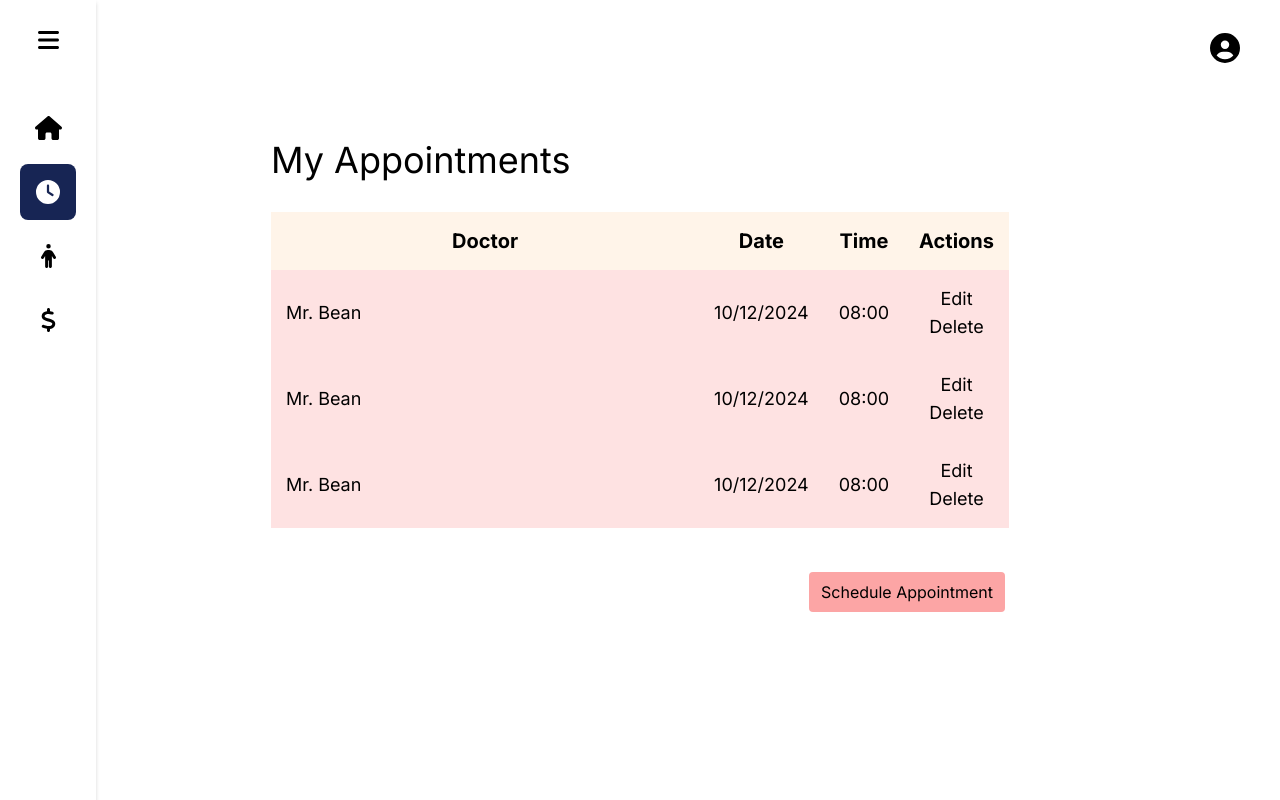
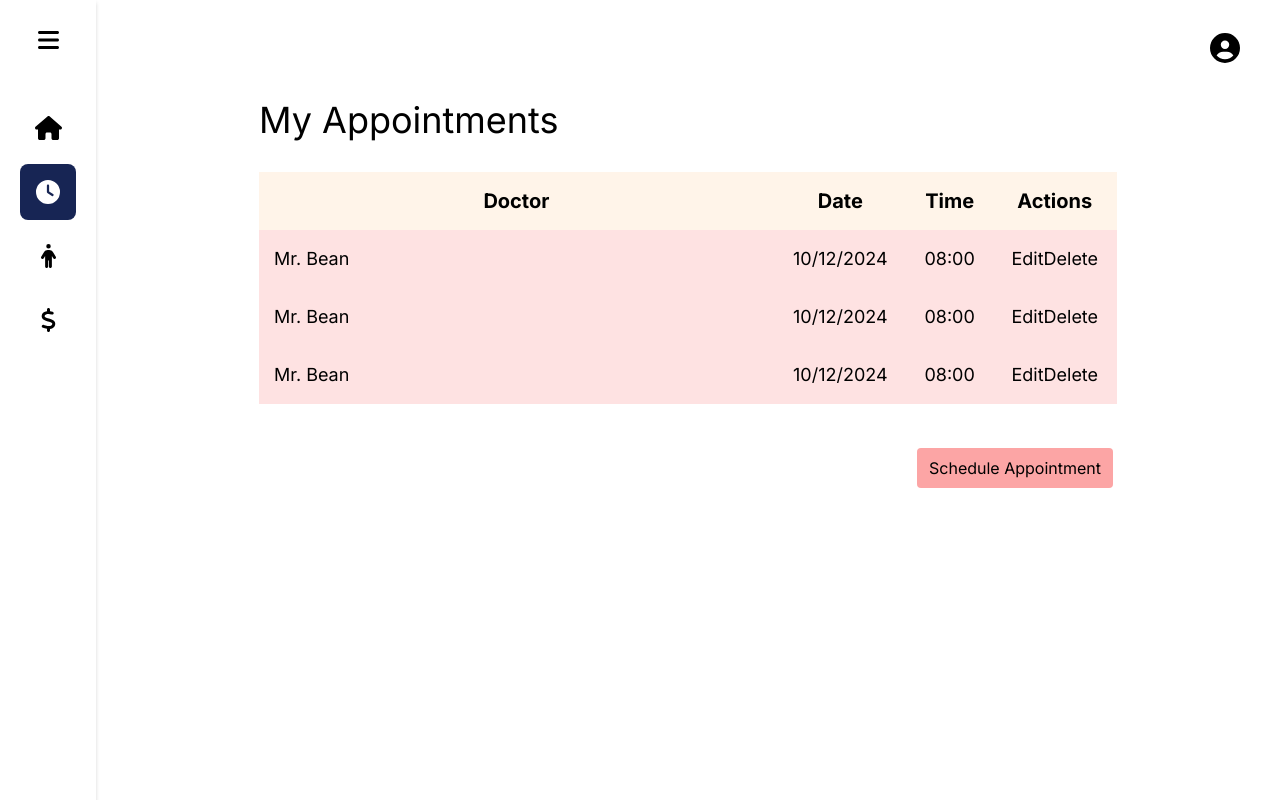
Before and after one commit to CareInnovate/EMR-System, a Next.js app: page /appointments in a window 1280 px wide. Built offline with nearby package versions, Linux system fonts and the light colour scheme.

Commit message:
Customized the pages to slide based on the width of the aside component

```diff
--- a/app/_components/Aside.tsx
+++ b/app/_components/Aside.tsx
@@ -23,7 +23,7 @@ const Aside = () => {
 	const [open, setOpen] = useState(false);
 	return (
 		<aside
-			className={`absolute top-0 ${
+			className={` top-0 ${
 				open ? "w-72" : "w-24"
 			} p-5 flex flex-col gap-2 text-lg left-0 bg-white h-full transition-all`}
 		>
--- a/app/appointments/page.tsx
+++ b/app/appointments/page.tsx
@@ -1,6 +1,6 @@
 export default function Appointments() {
 	return (
-		<main className="w-4/5 inset-0 m-auto flex flex-col items-center gap-3 py-1 px-5">
+		<main className="w-full mt-24 flex flex-col items-center gap-3 py-1 px-5">
 			<h1 className="text-4xl mb-5 w-3/4 text-left">My Appointments</h1>
 			<table className="w-3/4 text-lg bg-red-100">
 				<thead>
--- a/app/layout.tsx
+++ b/app/layout.tsx
@@ -20,8 +20,10 @@ export default function RootLayout({
 		<html lang="en">
 			<body className={inter.className}>
 				<Nav />
-				<Aside />
-				{children}
+				<div className="w-full absolute top-0 flex h-[100vh] items-start justify-start">
+					<Aside />
+					{children}
+				</div>
 			</body>
 		</html>
 	);
--- a/app/page.tsx
+++ b/app/page.tsx
@@ -1,6 +1,6 @@
 export default function Home() {
 	return (
-		<main className="w-4/5 inset-0 m-auto flex flex-col items-center gap-3 py-1 px-5">
+		<main className="w-full mt-24 flex flex-col items-center gap-3 py-1 px-5">
 			<div>Dashboard</div>
 		</main>
 	);
--- a/app/payment/page.tsx
+++ b/app/payment/page.tsx
@@ -1,6 +1,6 @@
 export default function Payment() {
 	return (
-		<main className="w-4/5 inset-0 m-auto flex flex-col items-center gap-3 py-1 px-5">
+		<main className="w-full mt-24 flex flex-col items-center gap-3 py-1 px-5">
 			<h1 className="text-4xl mb-5 w-3/4 text-left">Payment</h1>
 		</main>
 	);
--- a/app/profile/page.tsx
+++ b/app/profile/page.tsx
@@ -1,6 +1,6 @@
 export default function Profile() {
 	return (
-		<main className="w-4/5 inset-0 m-auto flex flex-col items-center gap-3 py-1 px-5">
+		<main className="w-full mt-24 flex flex-col items-center gap-3 py-1 px-5">
 			<h1 className="text-4xl mb-5 w-3/4 text-left">My Profile</h1>
 			<div className="flex w-3/4">
 				<div className="min-w-32 w-max flex flex-col gap-1 text-lg font-bold">
```
